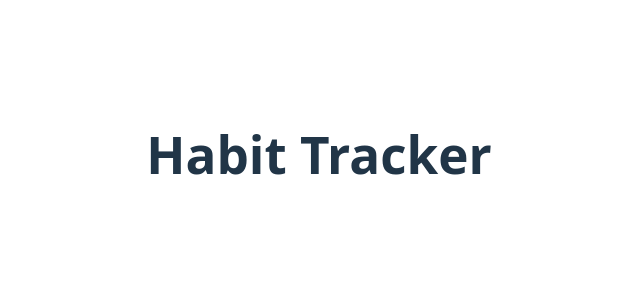
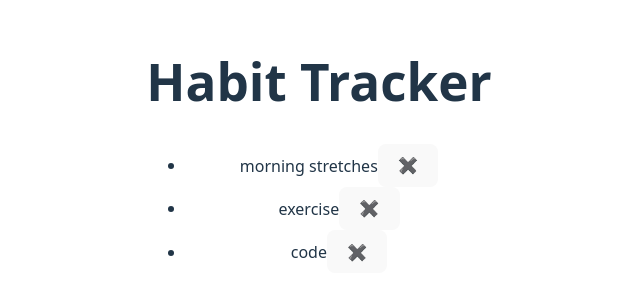
Before and after one commit to blackwellj62/habitTracker, a React (Vite) app: page / in a window 1280 px wide. Shown: the part 246-546 px from the top of the page, without its empty margins (321-961 px from the left). Built offline with nearby package versions, Linux system fonts and the light colour scheme.

Commit message:
added toggle function to update state

```diff
--- a/src/App.jsx
+++ b/src/App.jsx
@@ -1,5 +1,6 @@
 import { useState } from 'react'
 import './App.css'
+import { HabitList } from './habitList.jsx'
 
 function App() {
   const [habits, setHabits] = useState([
@@ -8,9 +9,19 @@ function App() {
     {id:3, name: "code", completedToday:false}
   ])
 
+const toggleHabit = (id) => {
+  const updated = habits.map((habit) =>
+      habit.id === id
+        ? { ...habit, completedToday: !habit.completedToday }
+        : habit
+    );
+    setHabits(updated);
+}
+
   return (
     <>
       <h1>Habit Tracker</h1>
+      <HabitList habits={habits} onToggle={toggleHabit}/>
     </>
   )
 }
--- a/src/habitList.jsx
+++ b/src/habitList.jsx
@@ -1,7 +1,7 @@
-export const habitList = ({habits, onToggle}) => {
+export const HabitList = ({habits, onToggle}) => {
     return(
         <ul>
-            {habits.map(habit)=>(
+            {habits.map((habit)=>(
                 <li key={habit.id}>
                     <span>{habit.name}</span>
                     <button onClick={()=>onToggle(habit.id)}>
@@ -9,7 +9,7 @@ export const habitList = ({habits, onToggle}) => {
                     </button>
 
                 </li>
-            )}
+            ))}
         </ul>
     )
 }
```
